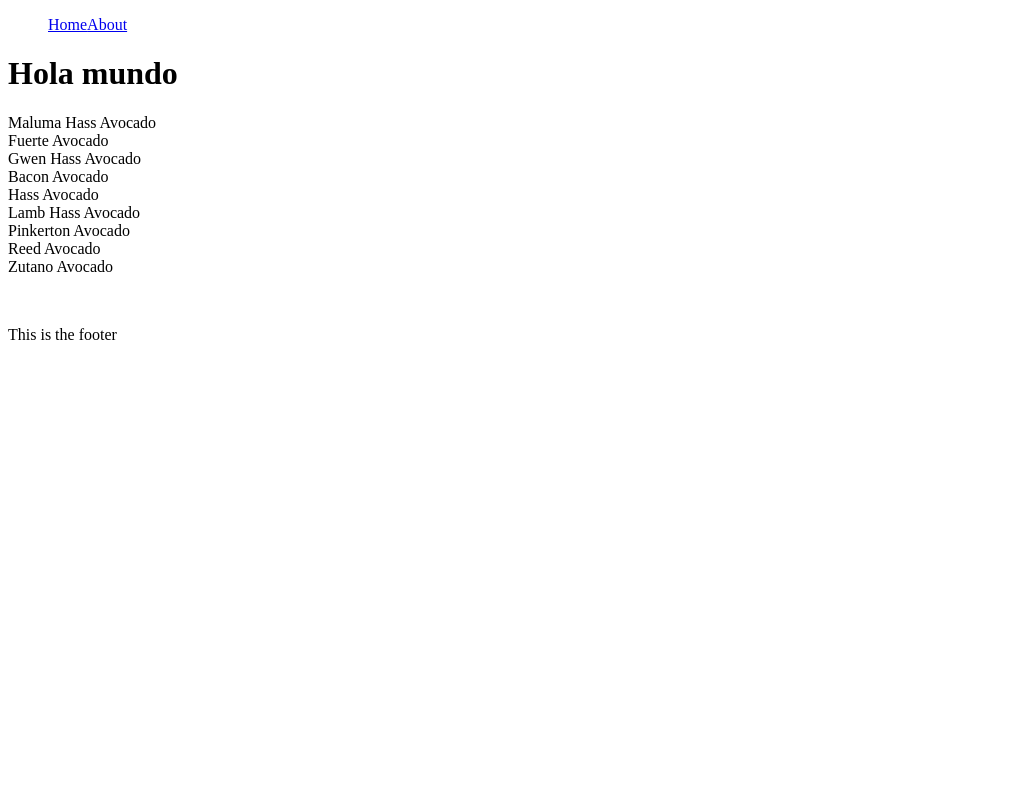
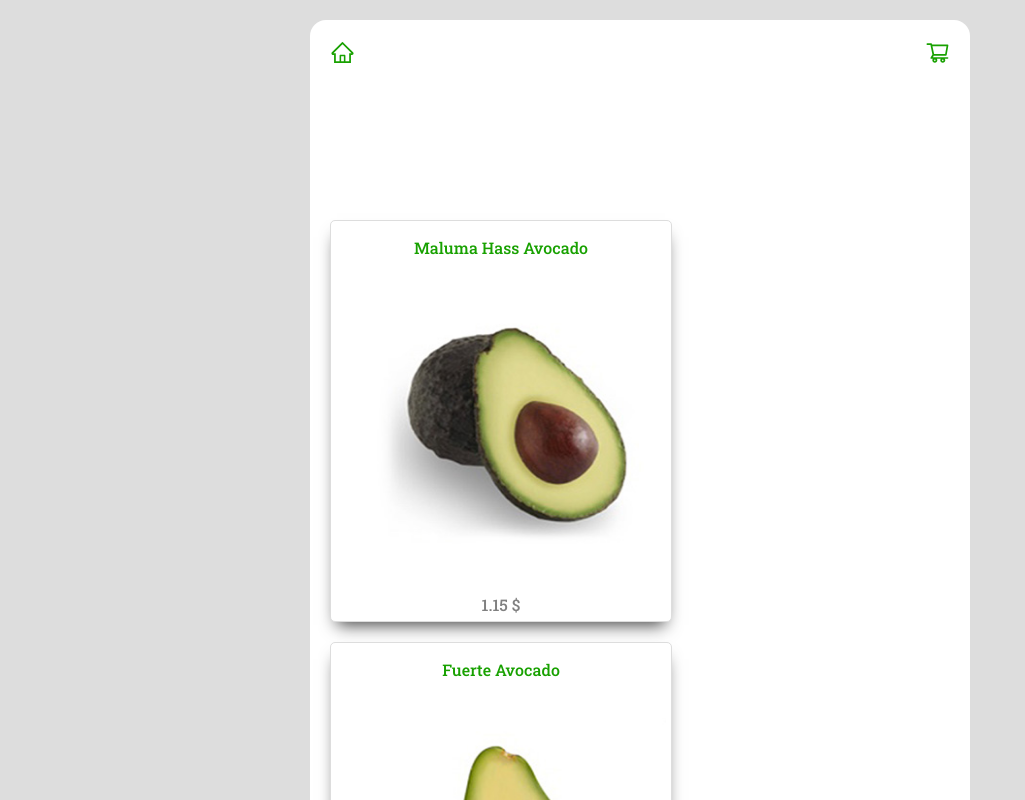
Before and after one commit to Ragomez33/avo-platzi, a Next.js app: page / in a window 1280 px wide. Shown: the top 800 px of the page, without its empty margins (0-1025 px from the left). Built offline with nearby package versions, Linux system fonts and the light colour scheme.

Commit message:
add design to the product cards

```diff
--- /dev/null
+++ b/components/Cards/ProductCard.tsx
@@ -0,0 +1,50 @@
+import styled from '@emotion/styled';
+import Image from 'next/image';
+import React from 'react';
+
+const Card = styled.div({
+    minWidth: '45%',
+    background: '#fff',
+    height: 400,
+    display: 'flex',
+    flexDirection: 'column',
+    alignItems: 'center',
+    border: 'solid 1px #ddd',
+    paddingLeft: 5,
+    paddingRight: 5,
+    borderRadius: 5,
+    margin: '10px 10px',
+    boxShadow: '0px 10px 16px -7px rgba(0,0,0,0.75)',
+    '-webkit-box-shadow': '0px 10px 16px -7px rgba(0,0,0,0.75)',
+    '-moz-box-shadow': '0px 10px 16px -7px rgba(0,0,0,0.75)',
+    position: 'relative',
+})
+const ImageContainer = styled.div({
+    width: '100%',
+    position: 'relative',
+    height: '100%',
+});
+type ProductCardProps = {
+    productItem: TProduct;
+}
+export const ProductCard: React.FC<ProductCardProps> = ({ productItem }) => {
+    return (
+        <Card>
+            <p style={{
+                fontWeight: 500,
+                color: '#18a100'
+            }}>
+                {productItem.name}
+            </p>
+            <ImageContainer>
+                <Image src={productItem.image} alt={productItem.id} width={330} height={300} />
+            </ImageContainer>
+            <p style={{
+                fontWeight: 500,
+                color: 'gray'
+            }}>
+                {productItem.price} $
+            </p>
+        </Card>
+    )
+}
--- a/components/Layout/Layout.tsx
+++ b/components/Layout/Layout.tsx
@@ -1,20 +1,36 @@
 import React from 'react';
 import NavBar from '../navBar/NavBar';
+import styled from '@emotion/styled';
 
+const MainContainer = styled.div({
+  width: '100%',
+  display: 'flex',
+  justifyContent: 'center',
+  fontFamily: 'Roboto Slab, serif',
+  color: '#000',
+  background: '#ddd',
+  minHeight: '100vh',
+  paddingTop: 20,
+  paddingBottom: 20,
+})
+const ContainerLayout = styled.div({
+  background: '#fff',
+  width: '50%',
+  borderRadius: '16px',
+  padding: 10,
+  height: 'fit-content'
+});
 type LayoutProps = {
   children: JSX.Element;
 };
 
 export const Layout: React.FC<LayoutProps> = ({ children }) => {
   return (
-    <div>
-      <NavBar />
-      {children}
-      <footer style={{
-        marginTop: 50
-      }}>
-        This is the footer
-      </footer>
-    </div>
+    <MainContainer>
+      <ContainerLayout>
+        <NavBar />
+        {children}
+      </ContainerLayout>
+    </MainContainer>
   );
 }
--- a/components/navBar/NavBar.tsx
+++ b/components/navBar/NavBar.tsx
@@ -1,20 +1,27 @@
 import React from 'react';
 import Link from 'next/link';
+import styled from '@emotion/styled';
+import { AiOutlineShoppingCart } from 'react-icons/ai';
+import { AiOutlineHome } from 'react-icons/ai';
+
+const Header = styled.div({
+    width: '-webkit-fill-available',
+    display: 'flex',
+    justifyContent: 'space-between',
+    height: '20vh',
+    padding: 10,
+});
 
 const NavBar: React.FC = () => {
-    return(
-        <div>
-            <nav>
-                <ul>
-                    <Link href='/'>
-                        Home
-                    </Link>
-                    <Link href='/about'>
-                        About
-                    </Link>
-                </ul>
-            </nav>
-        </div>
+    return (
+        <Header>
+            <Link href='/'>
+                <AiOutlineHome size={25} color='#18a100'/>
+            </Link>
+            <Link href='/about'>
+                <AiOutlineShoppingCart size={25} color='#18a100'/>
+            </Link>
+        </Header>
     );
 }
 export default NavBar;
--- a/package.json
+++ b/package.json
@@ -13,11 +13,14 @@
   "author": "",
   "license": "ISC",
   "dependencies": {
+    "@emotion/react": "^11.10.5",
+    "@emotion/styled": "^11.10.5",
     "next": "^13.0.6",
     "prettier": "^2.8.0",
     "pretty-quick": "^3.1.3",
     "react": "^18.2.0",
-    "react-dom": "^18.2.0"
+    "react-dom": "^18.2.0",
+    "react-icons": "^4.7.1"
   },
   "devDependencies": {
     "@types/node": "^18.11.11",
--- a/pages/_document.tsx
+++ b/pages/_document.tsx
@@ -6,8 +6,12 @@ class MyDocument extends Document {
   render() {
     return (
       <Html>
-        <Head />
-        <body>
+        <Head>
+          <link rel="preload" href="https://fonts.googleapis.com" />
+          <link rel="preload" href="https://fonts.gstatic.com" />
+          <link href="https://fonts.googleapis.com/css2?family=Lato:wght@100;700&family=Roboto+Slab:wght@300;400;500&family=Roboto:wght@300;400&display=swap" rel="stylesheet" />
+        </Head>
+        <body style={{ margin: 0 }}>
           <Main />
           <NextScript />
         </body>
--- a/pages/index.tsx
+++ b/pages/index.tsx
@@ -1,6 +1,13 @@
+import styled from '@emotion/styled';
 import React, { useEffect, useState } from 'react';
+import { ProductCard } from '../components/Cards/ProductCard';
 import NavBar from '../components/navBar/NavBar';
 
+const Container = styled.div({
+    display: 'flex',
+    flexWrap: 'wrap',
+    justifyContent:'space-between',
+});
 
 const Home: React.FC = () => {
     const [productList, setProductList] = useState<TProduct[]>([]);
@@ -12,12 +19,11 @@ const Home: React.FC = () => {
     }, []);
     return (
         <div>
-            <h1>
-                Hola mundo
-            </h1>
-            {productList.map((item) => (
-                <div>{item.name}</div>
-            ))}
+            <Container>
+                {productList.map((item) => (
+                    <ProductCard productItem={item} />
+                ))}
+            </Container>
         </div>
     );
 }
```
Also changed, not shown: 1 other file (tests, documents, lock files or other folders).
